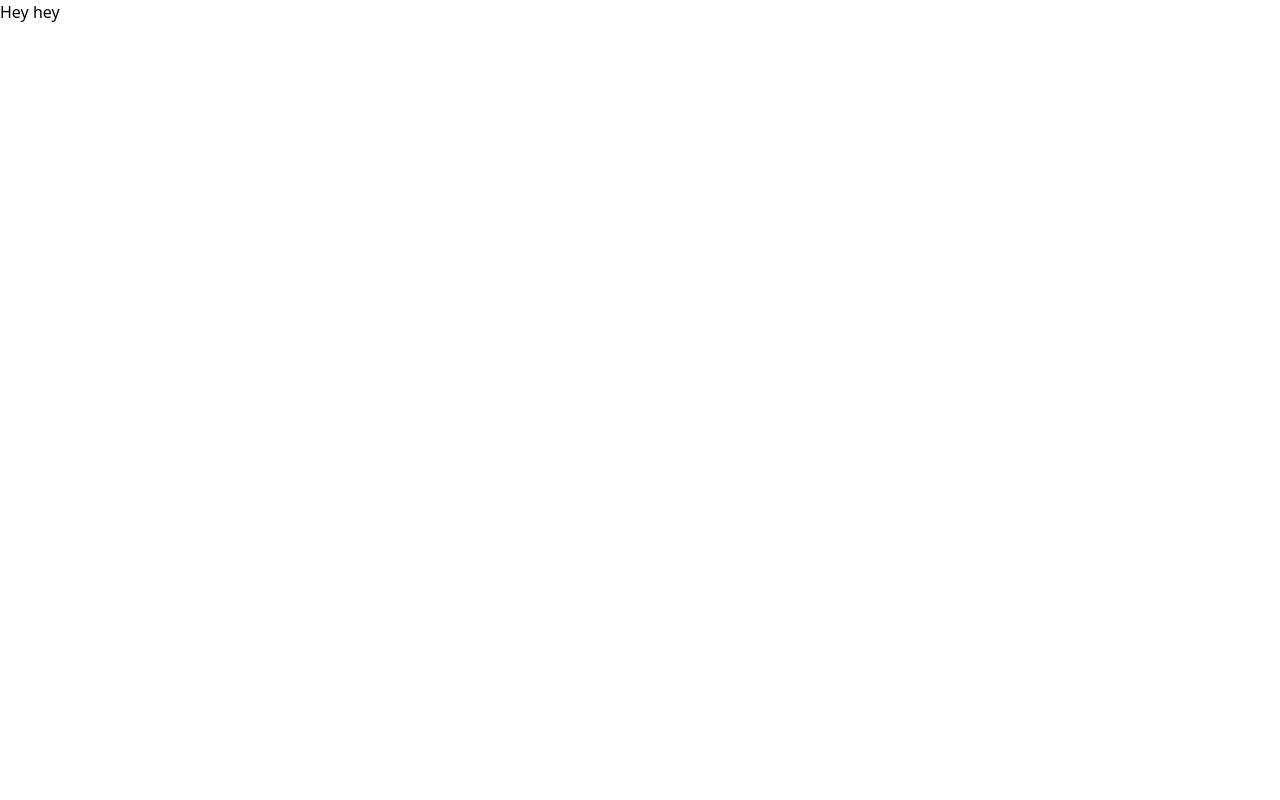
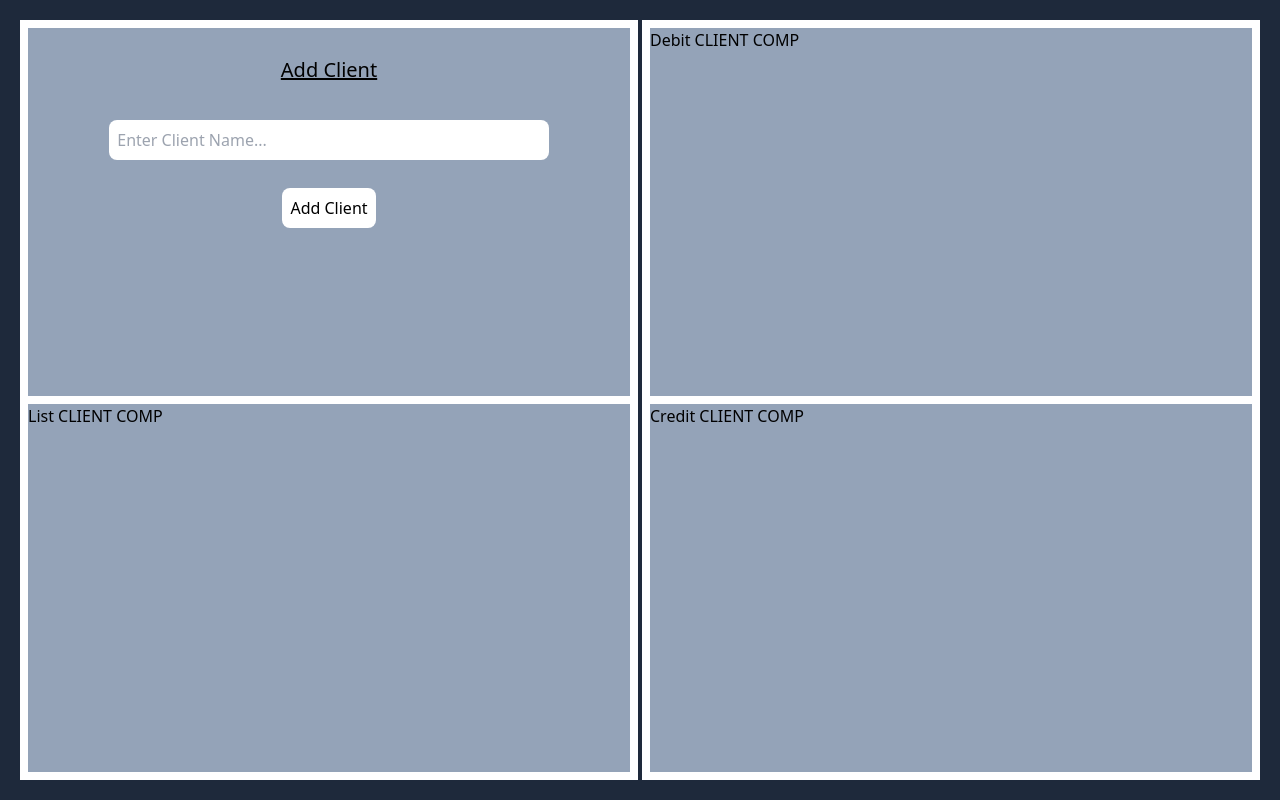
Before and after one commit to RobJJ/firebase-client-demo, a React (Create React App) app: page / in a window 1280 px wide. Built offline with nearby package versions, Linux system fonts and the light colour scheme; the HTML template or start-up script is replaced by a standard one.

Commit message:
Building out demo components and basic styles

```diff
--- /dev/null
+++ b/src/AddClient/AddClient-component.jsx
@@ -0,0 +1,25 @@
+import React from "react";
+//
+const AddClient = () => {
+  return (
+    <form className="w-full h-1/2 bg-slate-400">
+      <div className="w-full text-center text-xl underline p-2 mt-5">
+        <h2>Add Client</h2>
+      </div>
+      <div className="w-full text-center p-2 mt-5">
+        <input
+          className="w-3/4 p-2 rounded-lg"
+          type="text"
+          placeholder="Enter Client Name..."
+        />
+      </div>
+      <div className="w-full text-center mt-5">
+        <button type="submit" className="bg-white p-2 rounded-lg">
+          Add Client
+        </button>
+      </div>
+    </form>
+  );
+};
+//
+export default AddClient;
--- a/src/App.js
+++ b/src/App.js
@@ -1,7 +1,21 @@
+import AddClient from "./AddClient/AddClient-component";
+import CreditClient from "./CreditClient/CreditClient.component";
+import DebitClient from "./DebitClient/DebitClient-component";
+import ListClient from "./ListClient/ListClient-component";
+
 function App() {
   return (
-    <div>
-      <h2>Hey hey</h2>
+    <div className="w-screen h-screen bg-slate-800 flex p-5 gap-1">
+      {/* LEFT HAND SIDE */}
+      <div className="w-1/2 h-full bg-white flex flex-col p-2 gap-2">
+        <AddClient />
+        <ListClient />
+      </div>
+      {/* RIGHT HAND SIDE */}
+      <div className="w-1/2 h-full bg-white flex flex-col p-2 gap-2">
+        <DebitClient />
+        <CreditClient />
+      </div>
     </div>
   );
 }
--- /dev/null
+++ b/src/CreditClient/CreditClient.component.jsx
@@ -0,0 +1,11 @@
+import React from "react";
+//
+const CreditClient = () => {
+  return (
+    <div className="w-full h-1/2 bg-slate-400">
+      <h2>Credit CLIENT COMP</h2>
+    </div>
+  );
+};
+//
+export default CreditClient;
--- /dev/null
+++ b/src/DebitClient/DebitClient-component.jsx
@@ -0,0 +1,11 @@
+import React from "react";
+//
+const DebitClient = () => {
+  return (
+    <div className="w-full h-1/2 bg-slate-400">
+      <h2>Debit CLIENT COMP</h2>
+    </div>
+  );
+};
+//
+export default DebitClient;
--- /dev/null
+++ b/src/ListClient/ListClient-component.jsx
@@ -0,0 +1,11 @@
+import React from "react";
+//
+const ListClient = () => {
+  return (
+    <div className="w-full h-1/2 bg-slate-400">
+      <h2>List CLIENT COMP</h2>
+    </div>
+  );
+};
+//
+export default ListClient;
```
